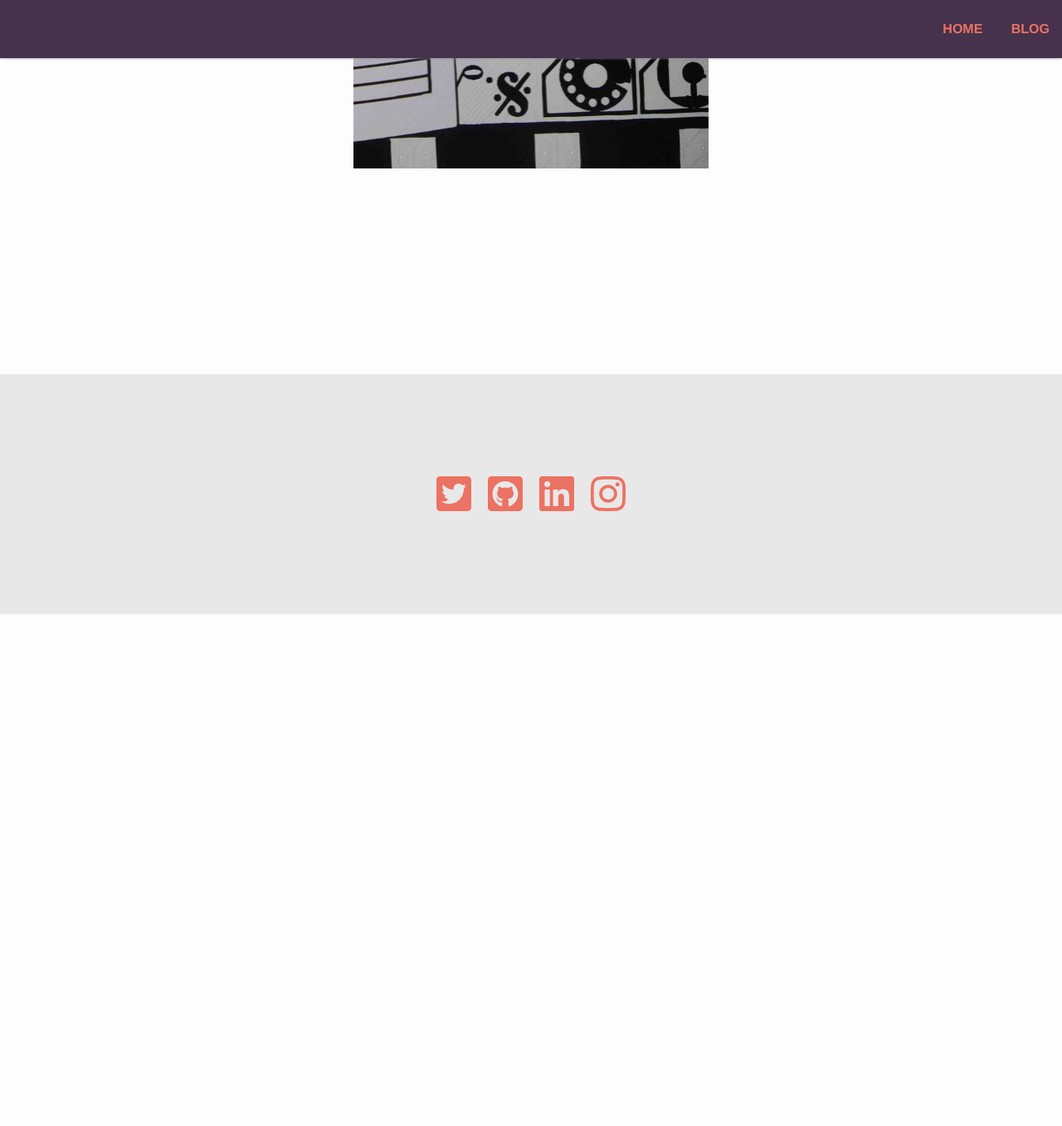
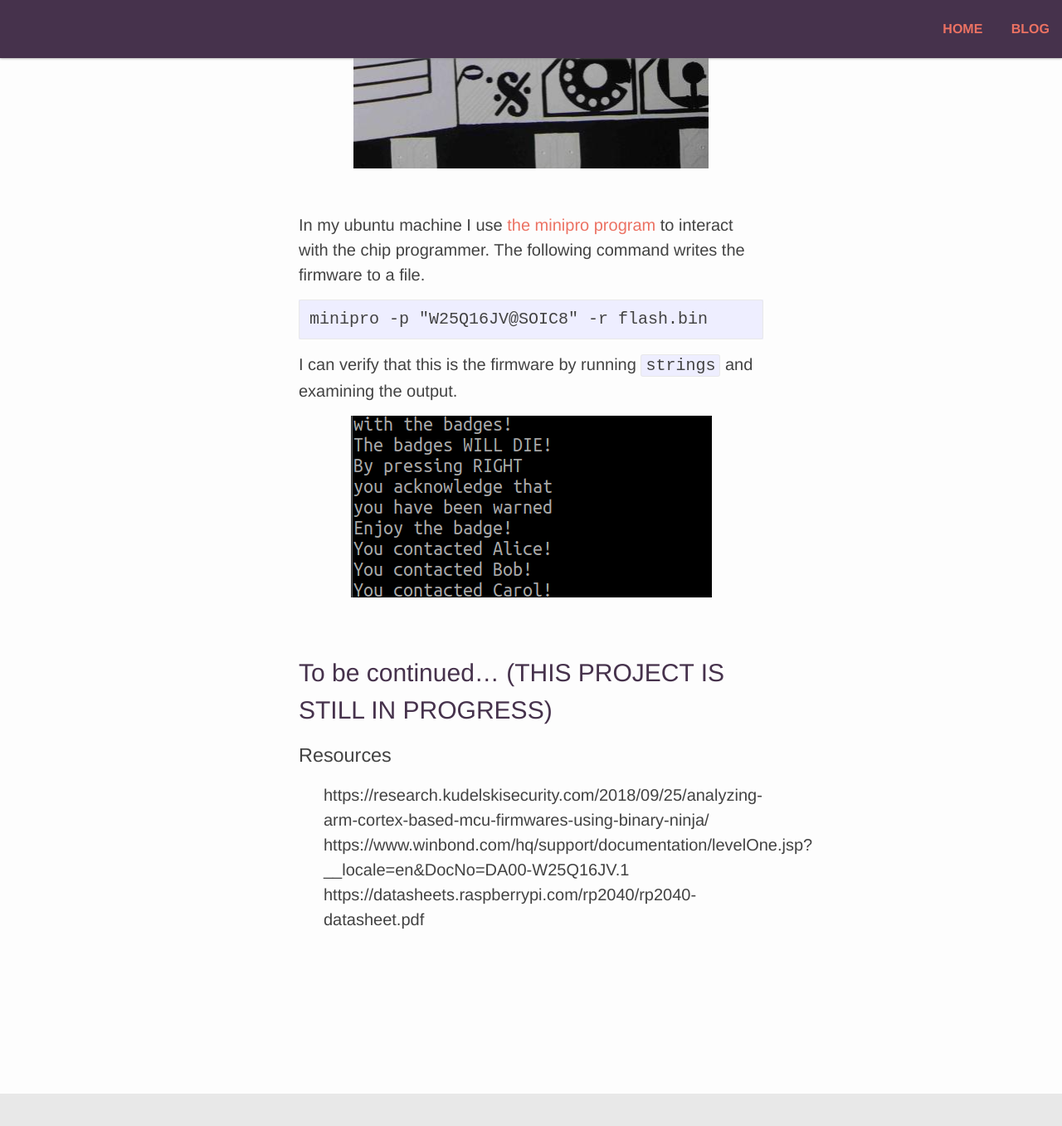
Before and after one commit to elbee-cyber/old.elbee-cyber.github.io, a Jekyll site: the page built from _posts/2022-11-22-Cracking-the-Defcon-30-Badge-Firmware.md, in a window 1280 px wide and 1400 px high, scrolled down 3905 px. Shown: the top 1357 px of the window at 83% size. Built offline with Jekyll 4.4.1, drawn with Linux system fonts in a browser that asks for light colours; before the commit the page ends 4645 px from its top, so only the background shows below that.

Commit message:
Update 2022-11-22-Cracking-the-Defcon-30-Badge-Firmware.md

````diff
--- a/_posts/2022-11-22-Cracking-the-Defcon-30-Badge-Firmware.md
+++ b/_posts/2022-11-22-Cracking-the-Defcon-30-Badge-Firmware.md
@@ -33,3 +33,21 @@ Unfortunatelly, the whole ordeal was pretty messy and resulted in a bit of coppe
   <img src="/assets/2022-11-22/Screenshot_3.png" />
 </p>
 <br>
+In my ubuntu machine I use <a href="https://gitlab.com/DavidGriffith/minipro/">the minipro program</a> to interact with the chip programmer. The following command writes the firmware to a file.
+```
+minipro -p "W25Q16JV@SOIC8" -r flash.bin
+```
+
+I can verify that this is the firmware by running `strings` and examining the output.
+<br>
+<p align="center">
+  <img src="/assets/2022-11-22/Screenshot_4.png" />
+</p>
+<br>
+
+## To be continued... (THIS PROJECT IS STILL IN PROGRESS)
+
+### Resources
+- https://research.kudelskisecurity.com/2018/09/25/analyzing-arm-cortex-based-mcu-firmwares-using-binary-ninja/
+- https://www.winbond.com/hq/support/documentation/levelOne.jsp?__locale=en&DocNo=DA00-W25Q16JV.1
+- https://datasheets.raspberrypi.com/rp2040/rp2040-datasheet.pdf
````
